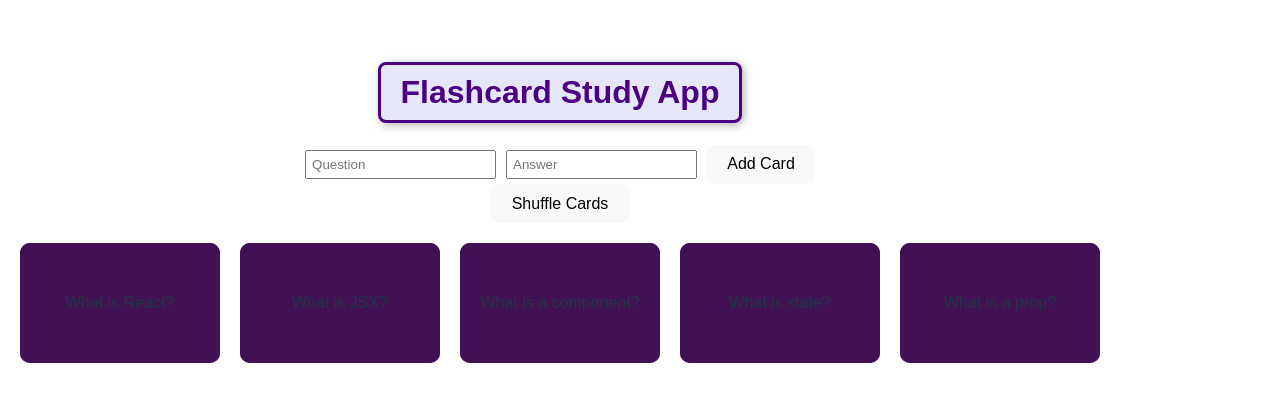
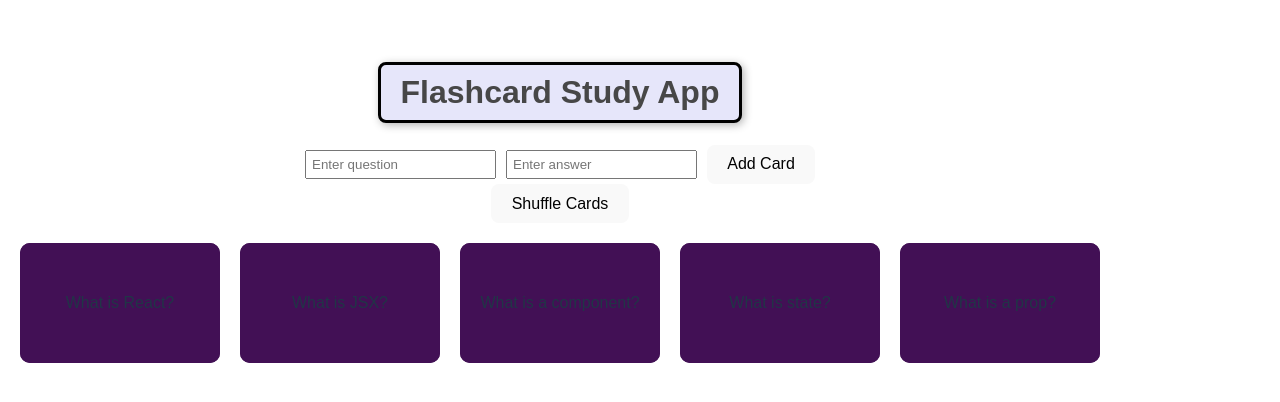
Before and after one commit to Jennireyes1010/Final-Project-FlashCardApp, a React (Vite) app: page / in a window 1280 px wide. Shown: the part 198-600 px from the top of the page. Built offline with nearby package versions, Linux system fonts and the light colour scheme.

Commit message:
Fix Add Card function

```diff
--- a/src/components/AddCardForm.jsx
+++ b/src/components/AddCardForm.jsx
@@ -1,3 +1,4 @@
+
 import React, { useState } from "react";
 
 export default function AddCardForm({ addCard }) {
@@ -6,24 +7,26 @@ export default function AddCardForm({ addCard }) {
 
   const handleSubmit = (e) => {
     e.preventDefault();
-    if (!question.trim() || !answer.trim()) return;
+
+    if (!question || !answer) return;
 
     addCard({ question, answer });
+
     setQuestion("");
     setAnswer("");
   };
 
   return (
-    <form onSubmit={handleSubmit} className="add-card-form">
+    <form onSubmit={handleSubmit}>
       <input
         type="text"
-        placeholder="Question"
+        placeholder="Enter question"
         value={question}
         onChange={(e) => setQuestion(e.target.value)}
       />
       <input
         type="text"
-        placeholder="Answer"
+        placeholder="Enter answer"
         value={answer}
         onChange={(e) => setAnswer(e.target.value)}
       />
--- a/src/components/FlashcardList.jsx
+++ b/src/components/FlashcardList.jsx
@@ -1,19 +1,22 @@
-import React, { useState } from "react";
+import React from "react";
 import Flashcard from "./Flashcard";
 
 export default function FlashcardList({ cards }) {
-  const [deck, setDeck] = useState(cards);
 
   const shuffleDeck = () => {
-    setDeck([...deck].sort(() => Math.random() - 0.5));
+    cards.sort(() => Math.random() - 0.5);
   };
 
   return (
     <div>
       <button onClick={shuffleDeck}>Shuffle Cards</button>
       <div className="flashcard-container">
-        {deck.map((card, index) => (
-          <Flashcard key={index} question={card.question} answer={card.answer} />
+        {cards.map((card, index) => (
+          <Flashcard
+            key={index}
+            question={card.question}
+            answer={card.answer}
+          />
         ))}
       </div>
     </div>
--- a/src/styles.css
+++ b/src/styles.css
@@ -35,11 +35,11 @@ input {
 }
 
 .app-title {
-  border: 3px solid #4B0082;
+  border: 3px solid #000000;
   padding: 10px 20px;
   display: inline-block;
   border-radius: 8px;
-  color: #4B0082;
+  color: #474747;
   background-color: #E6E6FA;
   box-shadow: 2px 2px 8px rgba(0,0,0,0.3);
   font-size: 2rem;
```
Also changed, not shown: 1 other file (tests, documents, lock files or other folders).
